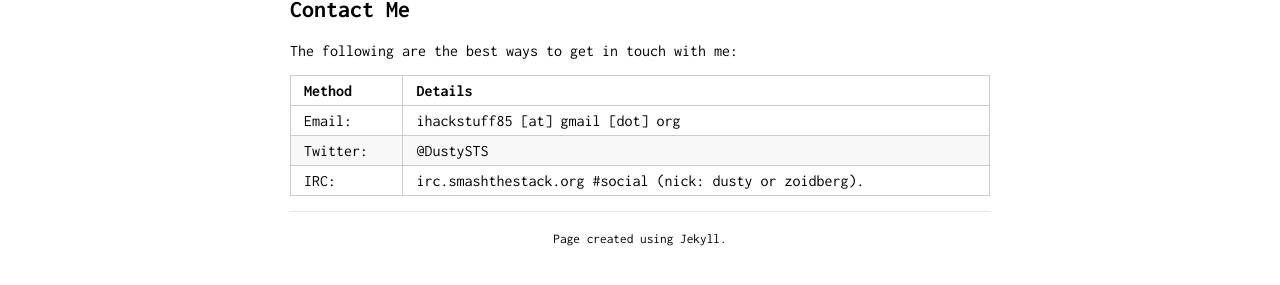
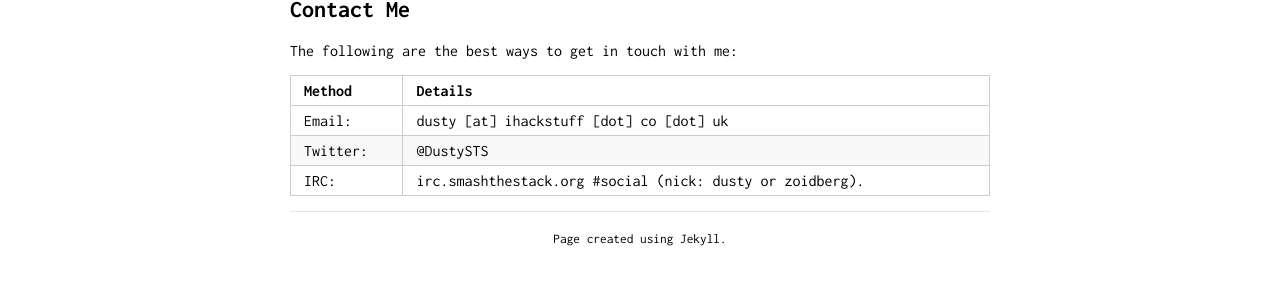
Before and after one commit to mevans85/mevans85.github.io, a Jekyll site: the page built from _pages/contact.md, in a window 1280 px wide. Shown: the part 134-419 px from the top of the page. Built offline with Jekyll 4.4.1, drawn with Linux system fonts in a browser that asks for light colours.

Commit message:
Changed email address on contact page

```diff
--- a/_pages/contact.md
+++ b/_pages/contact.md
@@ -9,6 +9,6 @@ The following are the best ways to get in touch with me:
 
 Method   | Details
 ---------|--------
-Email:   | ihackstuff85 [at] gmail [dot] org
+Email:   | dusty [at] ihackstuff [dot] co [dot] uk
 Twitter: | @DustySTS
 IRC: 	 | irc.smashthestack.org #social (nick: dusty or zoidberg).
```
